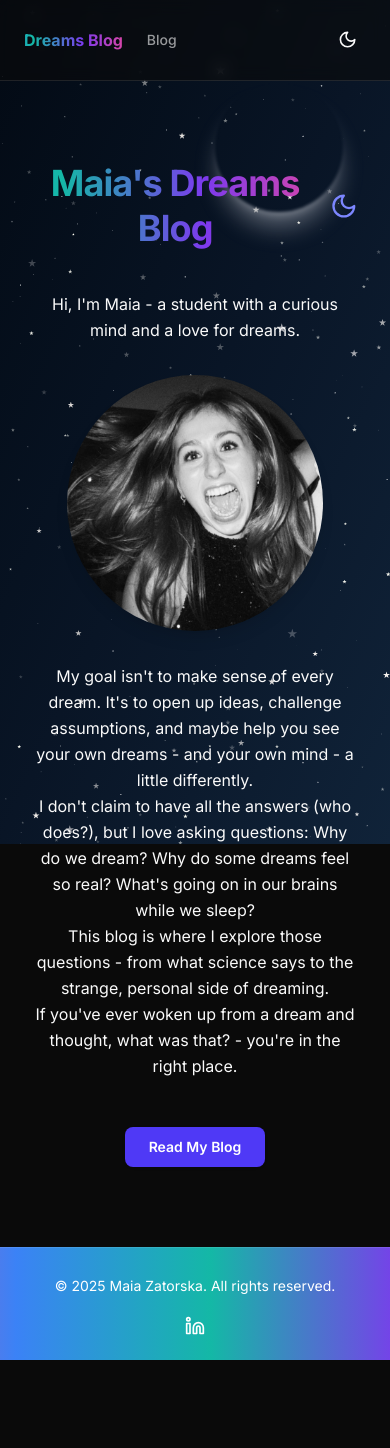
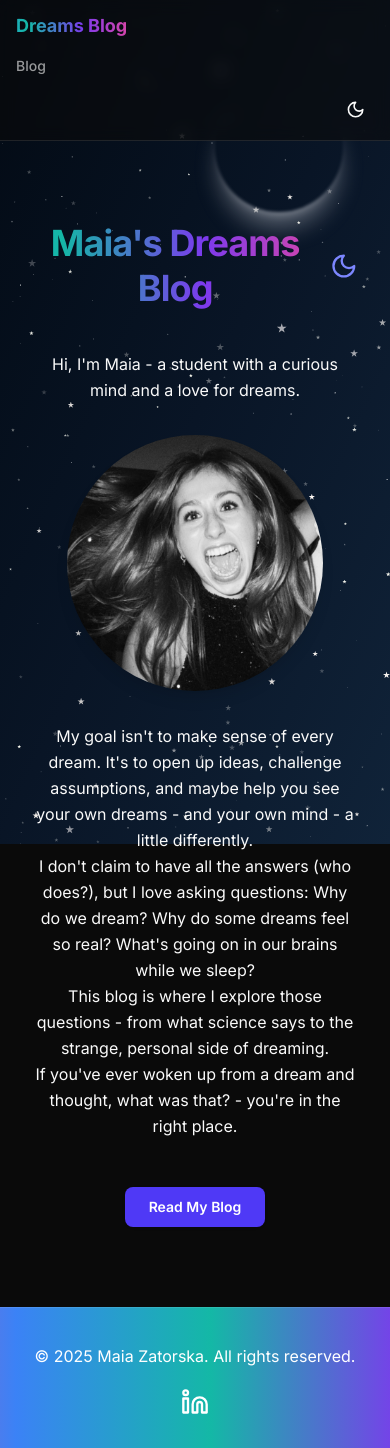
Before and after one commit to wzgatenox/blog-website, a Next.js app: page / in a window 390 px wide. Before the commit the page ends 1360 px from the top, so only its background shows below. Built offline with nearby package versions, Linux system fonts and the light colour scheme.

Commit message:
Update layout and styling across components; enhance footer spacing, adjust navigation layout for better responsiveness, and modify BlogPostClient image dimensions. Replace purple-brain image with a new version.

```diff
--- a/src/app/layout.tsx
+++ b/src/app/layout.tsx
@@ -37,9 +37,9 @@ export default function RootLayout({
               {children}
             </main>
 
-            <footer className="py-6 md:px-8 md:py-0 border-t animate-gradient bg-[linear-gradient(90deg,#7C3AED_0%,#EC4899_25%,#3B82F6_50%,#14B8A6_75%,#7C3AED_100%)]">
+            <footer className="py-8 px-4 md:px-8 md:py-0 border-t animate-gradient bg-[linear-gradient(90deg,#7C3AED_0%,#EC4899_25%,#3B82F6_50%,#14B8A6_75%,#7C3AED_100%)]">
               <div className="container flex flex-col items-center justify-center gap-4 md:h-16 md:flex-row md:justify-between">
-                <p className="text-center text-sm leading-loose text-white md:text-left">
+                <p className="text-center text-base leading-loose text-white md:text-left">
                   © {new Date().getFullYear()} Maia Zatorska. All rights reserved.
                 </p>
                 <a
@@ -49,7 +49,7 @@ export default function RootLayout({
                   className="text-white hover:text-gray-200 transition-colors"
                   aria-label="Maia Zatorska LinkedIn Profile"
                 >
-                  <Linkedin className="h-5 w-5" />
+                  <Linkedin className="h-7 w-7" />
                 </a>
               </div>
             </footer>
--- a/src/components/BlogPostClient.tsx
+++ b/src/components/BlogPostClient.tsx
@@ -117,12 +117,12 @@ export function BlogPostClient({ post }: BlogPostClientProps) {
           <span>•</span>
           <span>{post.author}</span>
         </div>
-        <div className="relative w-full h-64 md:h-80 my-8 rounded-lg overflow-hidden shadow-lg not-prose">
+        <div className="relative w-full max-w-3xl mx-auto my-8 rounded-2xl overflow-hidden shadow-lg not-prose h-[60vh] min-h-[320px] top-[10vh]">
           <Image
             src="/purple-brain.jpeg"
             alt={`${post.title} image`}
             fill
-            style={{ objectFit: "cover" }}
+            style={{ objectFit: "cover", objectPosition: "center" }}
             priority
           />
         </div>
--- a/src/components/nav.tsx
+++ b/src/components/nav.tsx
@@ -3,18 +3,18 @@ import { ThemeToggle } from "@/components/theme-toggle"
 
 export function Nav() {
   return (
-    <nav className="sticky top-0 z-50 w-full border-b bg-background/80 backdrop-blur supports-[backdrop-filter]:bg-background/60 px-6 py-4">
-      <div className="container flex h-12 items-center justify-between">
-        <div className="mr-4 flex items-center">
-          <Link href="/" className="mr-6 flex items-center space-x-2">
-            <span className="font-bold inline-block gradient-text">
+    <nav className="sticky top-0 z-50 w-full border-b bg-background/80 backdrop-blur supports-[backdrop-filter]:bg-background/60 px-4 py-3">
+      <div className="container flex flex-col gap-2 md:flex-row md:h-12 md:items-center md:justify-between">
+        <div className="flex flex-col md:flex-row md:items-center md:mr-4">
+          <Link href="/" className="mb-2 md:mb-0 md:mr-6 flex items-center space-x-2">
+            <span className="font-bold inline-block gradient-text text-lg md:text-xl">
               Dreams Blog
             </span>
           </Link>
-          <nav className="flex items-center space-x-6 text-sm font-medium">
+          <nav className="flex flex-col gap-2 md:flex-row md:gap-6 items-start md:items-center text-sm font-medium">
             <Link
               href="/blog/what-if-your-dreams-are-lying"
-              className="transition-colors hover:text-foreground/80 text-foreground/60"
+              className="transition-colors hover:text-foreground/80 text-foreground/60 py-2 md:py-0"
             >
               Blog
             </Link>
@@ -27,7 +27,7 @@ export function Nav() {
             </Link> */}
           </nav>
         </div>
-        <div className="flex items-center space-x-2">
+        <div className="flex items-center space-x-2 justify-end">
           <ThemeToggle />
         </div>
       </div>
```
Also changed, not shown: public/purple-brain.jpeg, public/purple-brain1.jpeg (added).
